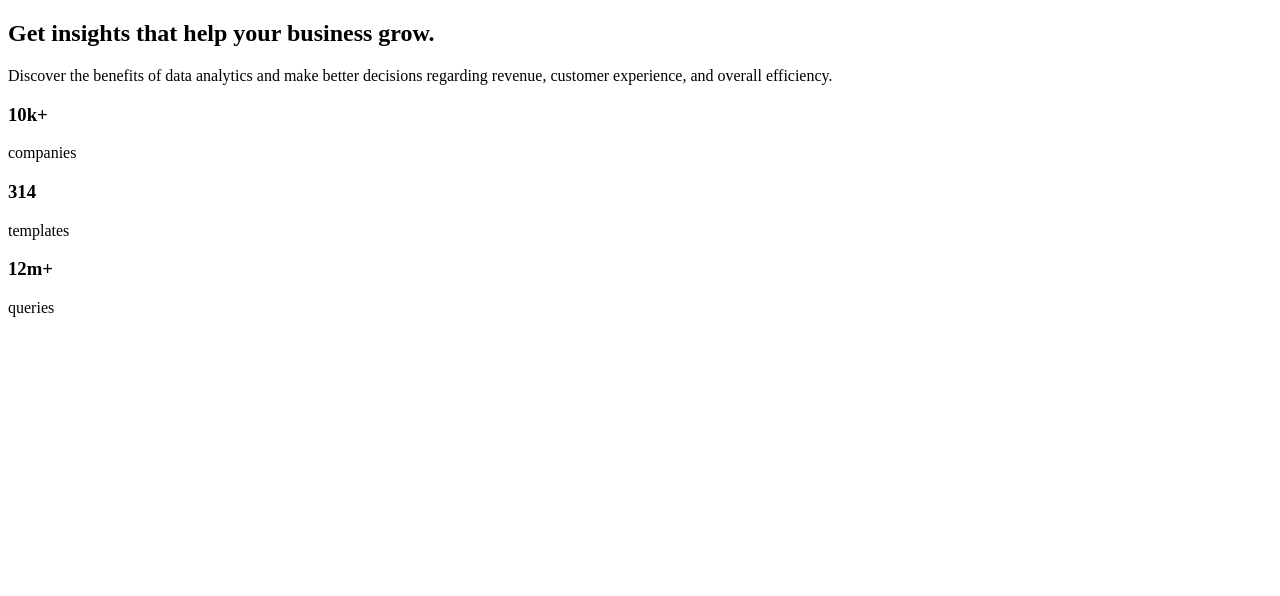
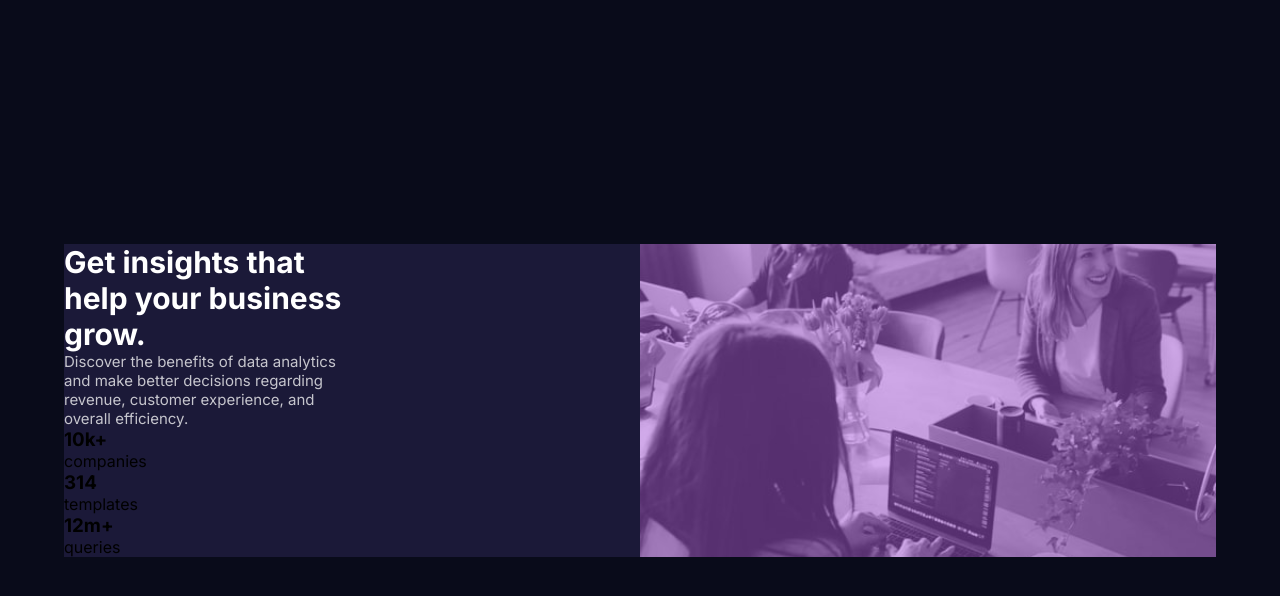
Before and after one commit to fadidajunaedy/fm-statscard, a plain HTML site: page index.html in a window 1280 px wide. Drawn offline with Linux system fonts and the light colour scheme.

Commit message:
css layouting

```diff
--- a/index.html
+++ b/index.html
@@ -33,7 +33,9 @@
           </div>
         </div>
       </div>
-      <div class="right"></div>
+      <div class="right">
+        <div class="accent"></div>
+      </div>
     </div>
   </section>
 </body>
--- /dev/null
+++ b/scss/_fonts.scss
@@ -0,0 +1,10 @@
+@import url('https://fonts.googleapis.com/css2?family=Inter:wght@400;700&display=swap');
+@import url('https://fonts.googleapis.com/css2?family=Lexend+Deca&display=swap');
+
+@mixin inter() {
+    font-family: 'Inter', sans-serif;
+}
+
+@mixin Deca() {
+    font-family: 'Lexan Deca', sans-serif;
+}
--- /dev/null
+++ b/scss/_variable.scss
@@ -0,0 +1,8 @@
+$veryDarkBlue: hsl(233, 47%, 7%); // Main Background
+$darkDesaturated: hsl(244, 38%, 16%); // Card Background
+$softViolet: hsl(277, 64%, 61%); // Accent
+$softViolet2: hsla(277, 64%, 61%, 0.5); // Accent
+
+$white: hsl(0, 0%, 100%); // Main Heading, Stats
+$transWhite1: hsla(0, 0%, 100%, 0.75); // Main Paragraph
+$transpWhite2: hsla(0, 0%, 100%, 0.6); // Stat Headings
--- a/scss/style.scss
+++ b/scss/style.scss
@@ -0,0 +1,58 @@
+@import 'fonts';
+@import 'variable';
+
+* {
+    box-sizing: border-box;
+    padding: 0;
+    margin: 0;
+}
+
+body {
+    @include inter();
+}
+
+section {
+    width: 100%;
+    height: 100vh;
+    display: flex;
+    justify-content: center;
+    align-items: center;
+    background-color: $veryDarkBlue;
+    padding: 0 5%;
+
+    .card {
+        display: grid;
+        grid-template-columns: 1fr 1fr;
+        grid-template-areas: "left right";
+        background-color: $darkDesaturated;
+        .left {
+            grid-area: left;
+            width: 50%;
+            h2 {
+                font-size: 30px;
+                font-weight: 700;
+                color: $white;
+            }
+
+            p {
+                font-size: 15px;
+                font-weight: 400;
+                color: $transWhite1;
+            }
+        }
+
+        .right {
+            grid-area: right;
+            background-image: url('/images/image-header-desktop.jpg');
+            opacity: 1;
+            background-size: cover;
+            background-position: center;
+
+            .accent {
+                height: 100%;
+                width: 100%;
+                background-color: $softViolet2;
+            }
+        }
+    }
+}
```
Also changed, not shown: css/style.css.
